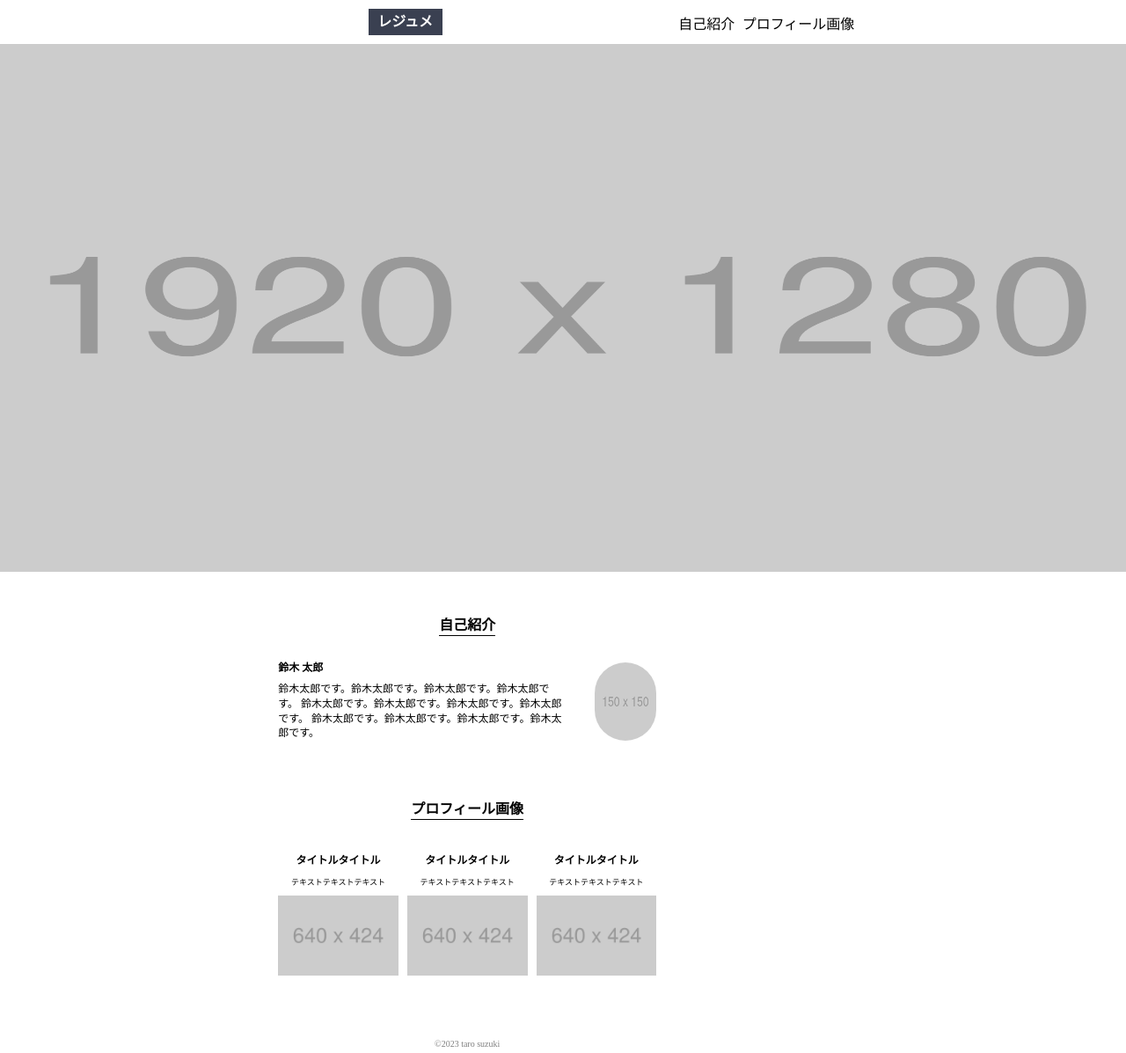
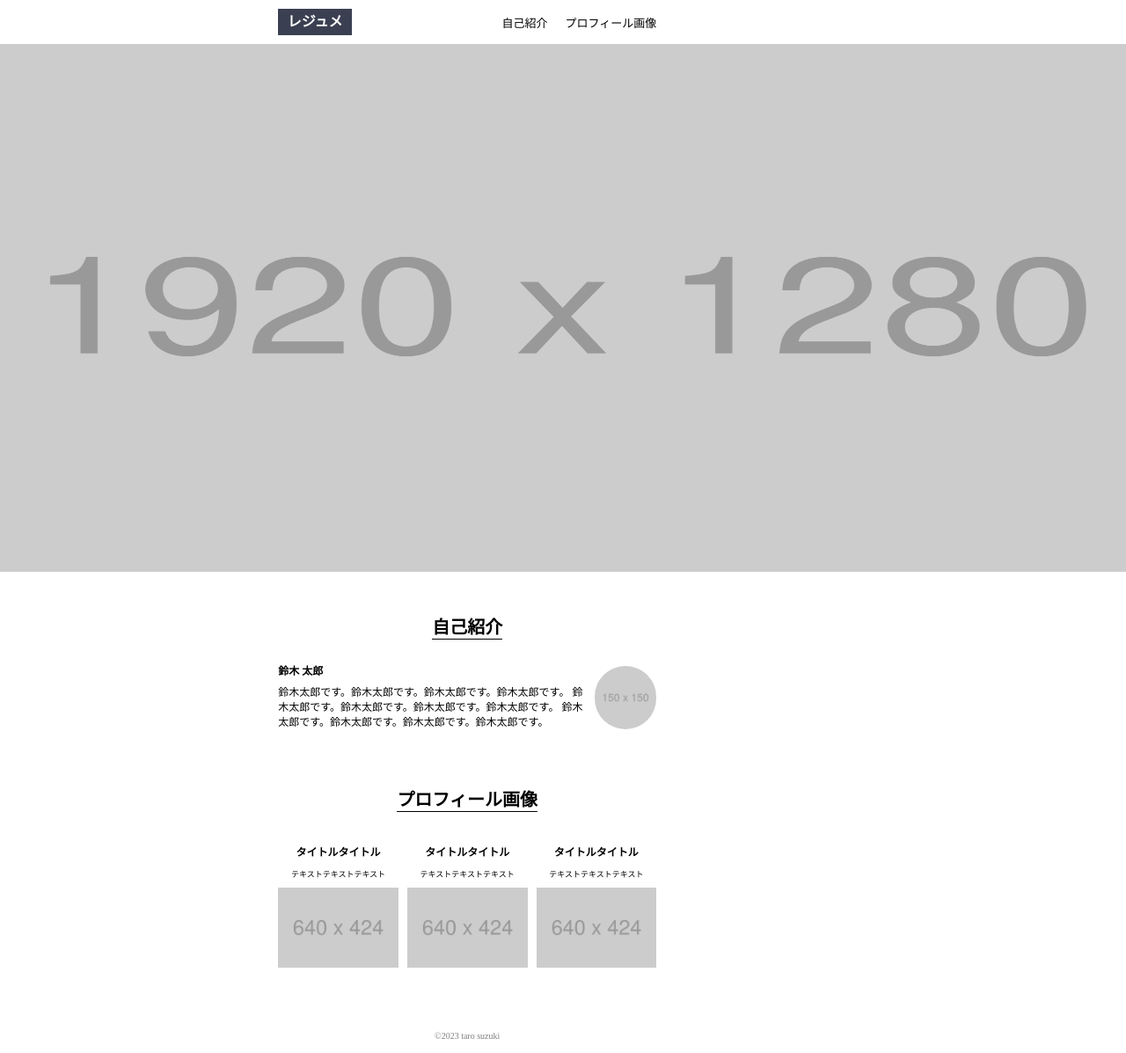
Before and after one commit to Shima527/hc_practice, a plain HTML site: page index.html in a window 1280 px wide. Shown: the whole page at 88% size. Drawn offline with Linux system fonts and the light colour scheme.

Commit message:
index.htmlとstyle.cssの修正_1

```diff
--- a/index.html
+++ b/index.html
@@ -9,11 +9,15 @@
   </head>
   <body>
     <header class="header">
-      <h3>レジュメ</h3>
-      <ul>
-        <li>自己紹介</li>
-        <li>プロフィール画像</li>
-      </ul>
+      <div class="container">
+        <div class="header-content">
+          <h3>レジュメ</h3>
+          <ul>
+            <li>自己紹介</li>
+            <li>プロフィール画像</li>
+          </ul>
+        </div>
+      </div>
     </header>
     <img class="mainvisual" src="img/1920x1280.png" alt="1920 x 1280" />
     <div class="container">
--- a/stylesheet.css
+++ b/stylesheet.css
@@ -1,11 +1,16 @@
 .container {
-  width: 960px;
+  width: 100vw;
   padding: 0 4%;
 }
 
 .header {
+}
+
+.header .header-content {
+  width: 300px;
   display: flex;
-  justify-content: space-evenly;
+  justify-content: space-between;
+  margin: 0 auto;
 }
 
 .header h3 {
@@ -13,7 +18,6 @@
   color: #fff;
   padding: 7px;
   width: 70px;
-  margin-left: 150px;
   margin-top: 10px;
   margin-bottom: 10px;
   text-align: center;
@@ -22,31 +26,34 @@
 .header ul {
   display: flex;
   list-style-type: none;
-  justify-content: space-between;
-  width: 200px;
+  gap: 20px;
   margin-top: 20px;
-  margin-right: 40px;
+}
+
+.header ul li {
+  font-size: 13px;
 }
 
 .mainvisual {
   height: 600px;
-  width: 100vw;
+  width: 100%;
   margin-bottom: 50px;
 }
 
 .profile {
+  width: 300px;
   text-align: center;
-  margin-bottom: 50px;
-  margin-left: 140px;
-  margin-right: 570px;
+  margin: 0 auto;
+  margin-bottom: 70px;
 }
 
 .profile h1 {
   border-bottom: 1px solid #000;
   padding-bottom: 3px;
-  font-weight: 5w;
+  font-weight: 10w;
   display: inline-block;
   margin-bottom: 30px;
+  font-size: 20px;
 }
 .profile .profile-name {
   font-size: 12px;
@@ -65,8 +72,8 @@
 }
 
 .profile-image {
-  margin-left: 140px;
-  margin-right: 570px;
+  width: 300px;
+  margin: 0 auto;
   text-align: center;
 }
 
@@ -75,9 +82,11 @@
   padding-bottom: 3px;
   display: inline-block;
   margin-bottom: 40px;
+  font-size: 20px;
 }
 
 .profile-images .image {
+  width: 300px;
   margin-bottom: 20px;
 }
 
@@ -92,29 +101,35 @@
 }
 
 .footer {
-  margin-left: 140px;
-  margin-right: 570px;
+  text-align: center;
   text-align: center;
   font-size: 10px;
-  margin-bottom: 5px;
+
   color: grey;
 }
 
 /* 600px 以上の設定 */
 @media screen and (min-width: 600px) {
+  .container {
+    width: 960px;
+    padding: 0 4%;
+  }
+  .header .header-content {
+    width: 430px;
+    margin: 0 auto;
+  }
   .profile {
     margin-bottom: 30px;
     width: 430px;
-    margin: 0 auto;
   }
 
   .profile-content {
-    padding-right: 30px;
   }
 
   .profile .profile-flex {
     display: flex;
     text-align: left;
+    gap: 10px;
   }
   .profile .profile-name {
     padding-bottom: 10px;
@@ -127,10 +142,8 @@
     width: 70px;
   }
   .profile-image {
-    margin-top: 70px;
-    margin-left: 0px;
-    margin-right: 0px;
-    margin-bottom: 50px;
+    width: 430px;
+    margin: 70px auto 50px auto;
   }
 
   .profile-images {
```
